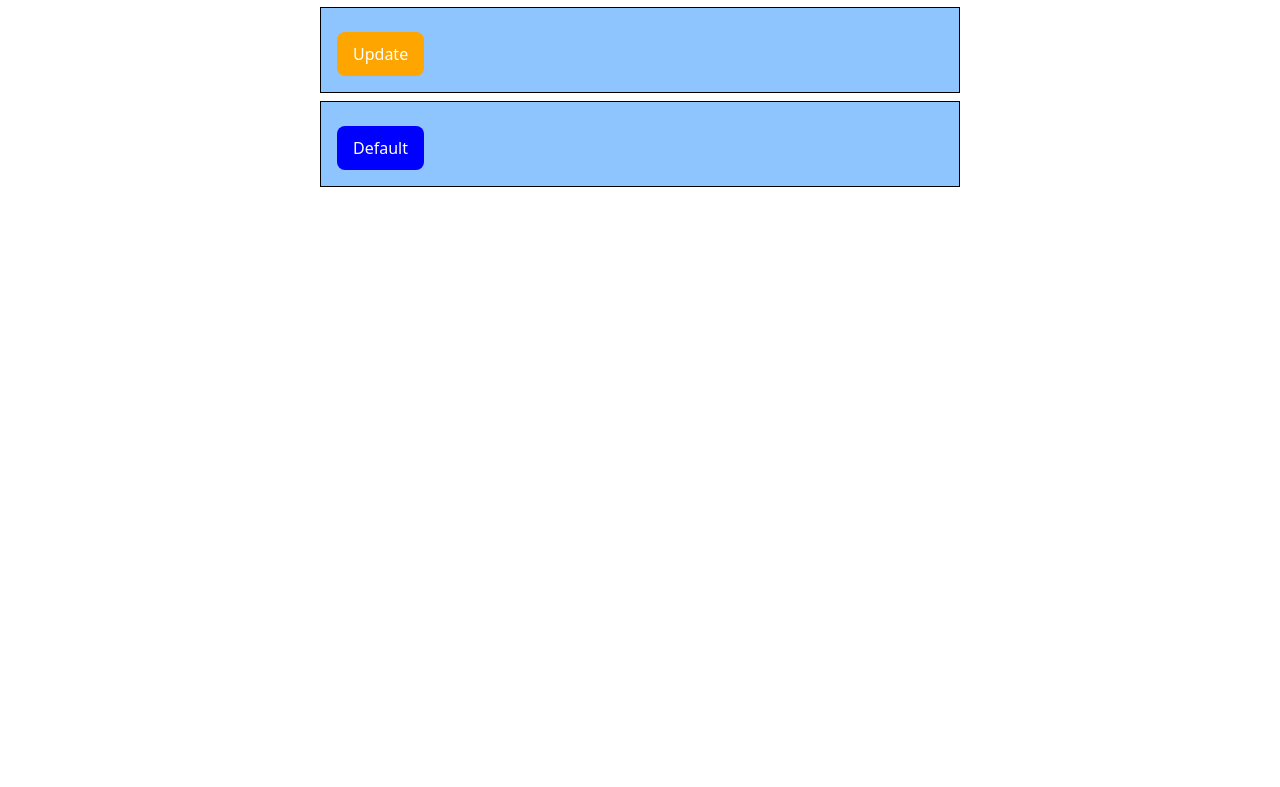
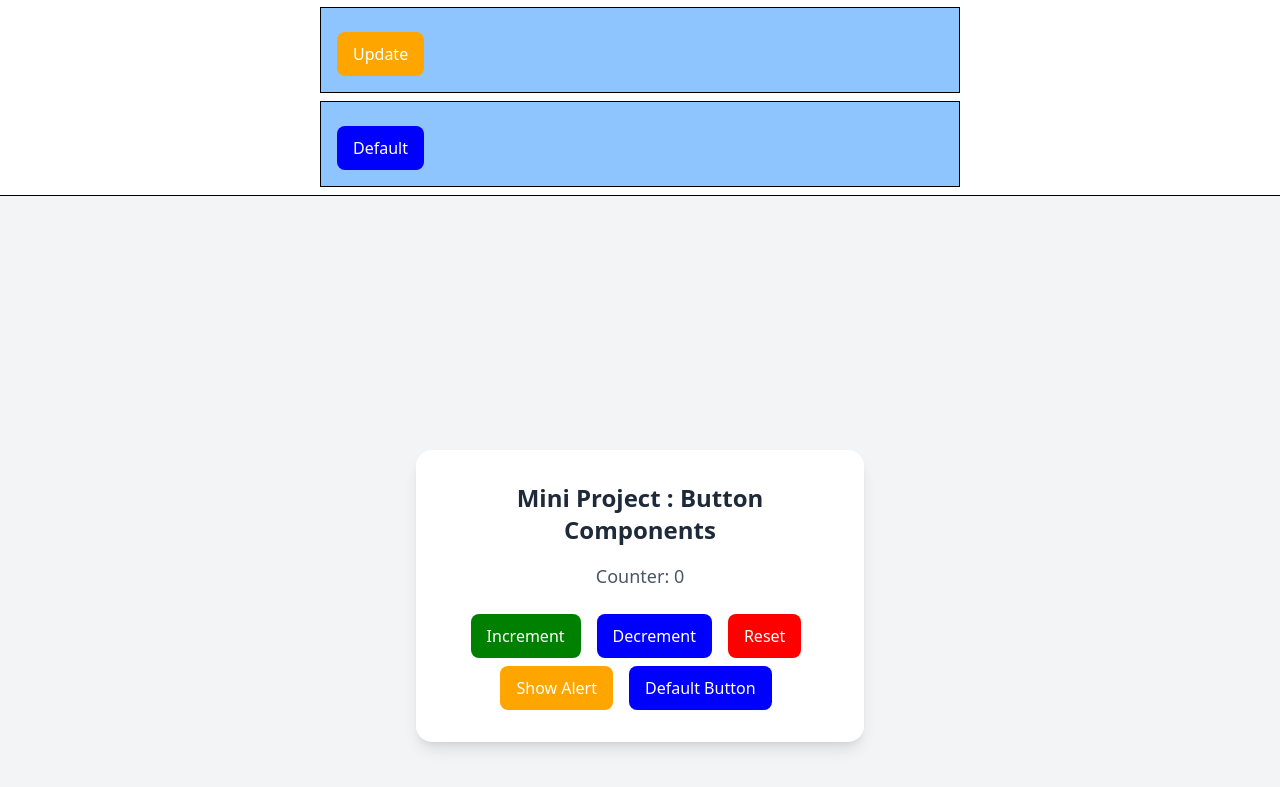
Before and after one commit to nayan-mia-09/React, a React (Vite) app in the folder React-Basics/react-basics/: page / in a window 1280 px wide. Shown: the part 1497-2284 px from the top of the page. Before the commit the page ends 1692 px from the top, so only its background shows below. Built offline with nearby package versions, Linux system fonts and the light colour scheme.

Commit message:
Mini Project : Button Components

```diff
--- a/React-Basics/react-basics/src/App.jsx
+++ b/React-Basics/react-basics/src/App.jsx
@@ -4,6 +4,7 @@ import Onclick from './components/Onclick'
 import Onchange from './components/Onchange'
 import Parent from './components/Parent'
 import Button from './components/Button'
+import Project from './pages/Project'
 
 const App = () => {
   const handleSave = () =>{
@@ -36,6 +37,9 @@ const App = () => {
       <Button text={"Delete"} color='red' onClick={handleDelete}/>
       <Button text={"Update"} color='orange' onClick={handleUpdate}/>
       <Button text={"Default"}  onClick={() => alert(`Default Button !`)}/>
+        <hr />
+
+        <Project/>
     </div>
   )
 }
--- /dev/null
+++ b/React-Basics/react-basics/src/pages/Button.css
@@ -0,0 +1,13 @@
+.btn {
+  color: white;
+  padding: 10px 16px;
+  border: none;
+  border-radius: 8px;
+  cursor: pointer;
+  margin-right: 8px;
+  transition: background-color 0.3s ease;
+}
+
+.btn:hover {
+  opacity: 0.8;
+}
--- /dev/null
+++ b/React-Basics/react-basics/src/pages/Button.jsx
@@ -0,0 +1,12 @@
+
+import "../pages/Button.css"
+const Button = ({text = "Click Me", color = "blue" , onClick}) => {
+  return (
+    <div>
+      <button className="btn"
+      style={{ backgroundColor: color }} onClick={onClick}>{text}</button>
+    </div>
+  )
+}
+
+export default Button
--- /dev/null
+++ b/React-Basics/react-basics/src/pages/Project.jsx
@@ -0,0 +1,34 @@
+import { useState } from "react"
+import Button from "./Button";
+
+
+const Project = () => {
+    const [count , setCount] = useState(0);
+
+    const handleIncrement = () => setCount(count + 1);
+    const handleDecrement = () => setCount(count - 1);
+    const handleReset = () => setCount(0)
+    const handleAlert = () => {alert(`Current count is ${count}`)}
+  return (
+    <div className="flex flex-col items-center justify-center min-h-screen bg-gray-100 p-6">
+      <div className="bg-white shadow-lg rounded-2xl p-8 w-full max-w-md text-center">
+         <h2 className="text-2xl font-semibold mb-4 text-gray-800">Mini Project : Button Components</h2>
+         <p className="text-lg mb-6 text-gray-600">Counter: {count}</p>
+
+       <div  className="flex justify-center flex-wrap gap-2">
+        <Button text="Increment" color="green" onClick={handleIncrement}/>
+         <Button text="Decrement" color="blue" onClick={handleDecrement}/>
+          <Button text="Reset" color="red" onClick={handleReset}/>
+           <Button text="Show Alert" color="orange" onClick={handleAlert}/>
+           <Button text="Default Button"  onClick={() => alert(`Default Clicked !`)}/>
+
+      </div>
+
+      </div>
+
+
+    </div>
+  )
+}
+
+export default Project
```
